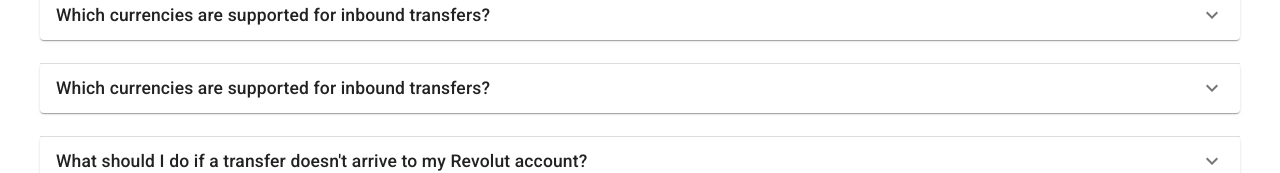
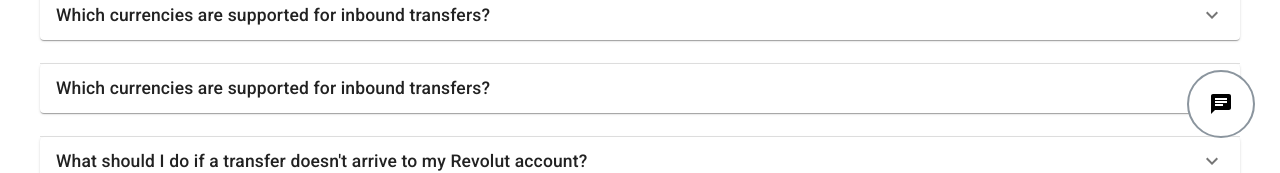
Before and after one commit to marco-sumali/product-discovery, a React (Create React App) app in the folder client/: page /faq in a window 1280 px wide. Shown: the part 637-810 px from the top of the page. Built offline with nearby package versions, Linux system fonts and the light colour scheme; no server answers.

Commit message:
chore: add chat button on FAQ.

```diff
--- a/client/src/pages/contact/style.js
+++ b/client/src/pages/contact/style.js
@@ -44,6 +44,7 @@ const Button = {
   borderRadius: '50%',
   border: '2px solid rgb(139, 149, 158)',
   padding: '8px',
+  backgroundColor: '#ffffff'
 }
 
 const style = {
--- a/client/src/pages/faq/index.js
+++ b/client/src/pages/faq/index.js
@@ -1,4 +1,4 @@
-import React, {useEffect} from 'react';
+import React, {useEffect, useState} from 'react';
 import {
   Box,
   Container,
@@ -6,17 +6,20 @@ import {
   Accordion,
   AccordionSummary,
   AccordionDetails,
+  IconButton,
 } from '@material-ui/core';
 import ExpandMoreIcon from '@material-ui/icons/ExpandMore';
 import {v4 as uuidv4} from 'uuid';
+import ChatIcon from '@material-ui/icons/Chat';
 
 import NavigationBar from '../../components/header';
 import styles from './style.js';
 import {FAQDetails} from './constant';
-
 import firebase from '../../config/firebase';
 
 export default function FAQPage() {
+  const [isConnected, setIsConnected] = useState(false)
+
   useEffect(() => {
     const createSession = async () => {
       const id = uuidv4()
@@ -30,13 +33,23 @@ export default function FAQPage() {
       }).then(() => console.log('Successful session'))
     }
 
-    createSession()
+    setTimeout(() => {
+      createSession()
+      setIsConnected(prev => !prev)
+    }, 5000)
   }, [])
 
   return (
     <NavigationBar>
       <Grid container style={{backgroundColor: '#ffffff', minHeight: '100vh'}}>
         <Grid item xs={12}>
+          {isConnected?
+            <div style={styles.Button} onClick={() => window.location.href = 'https://articulo-voice-bot.web.app'}>
+              <IconButton color="primary" style={{color: '#000000'}}>
+                <ChatIcon />
+              </IconButton>
+            </div>
+          : null}
           <div style={styles.Container}>
             <Container>
               <Box my={3}>
--- a/client/src/pages/faq/style.js
+++ b/client/src/pages/faq/style.js
@@ -50,6 +50,17 @@ const AccordionSubTitle = {
   fontSize: '1em',
 }
 
+const Button = {
+  borderRadius: '50%',
+  border: '2px solid rgb(139, 149, 158)',
+  padding: '8px',
+  position: 'fixed',
+  bottom: '25px',
+  right: '25px',
+  zIndex: '30',
+  backgroundColor: '#ffffff'
+}
+
 const styles = {
   Container,
   Header,
@@ -60,6 +71,7 @@ const styles = {
   BodySubTitle,
   AccordionTitle,
   AccordionSubTitle,
+  Button,
 }
 
 export default styles;
```
